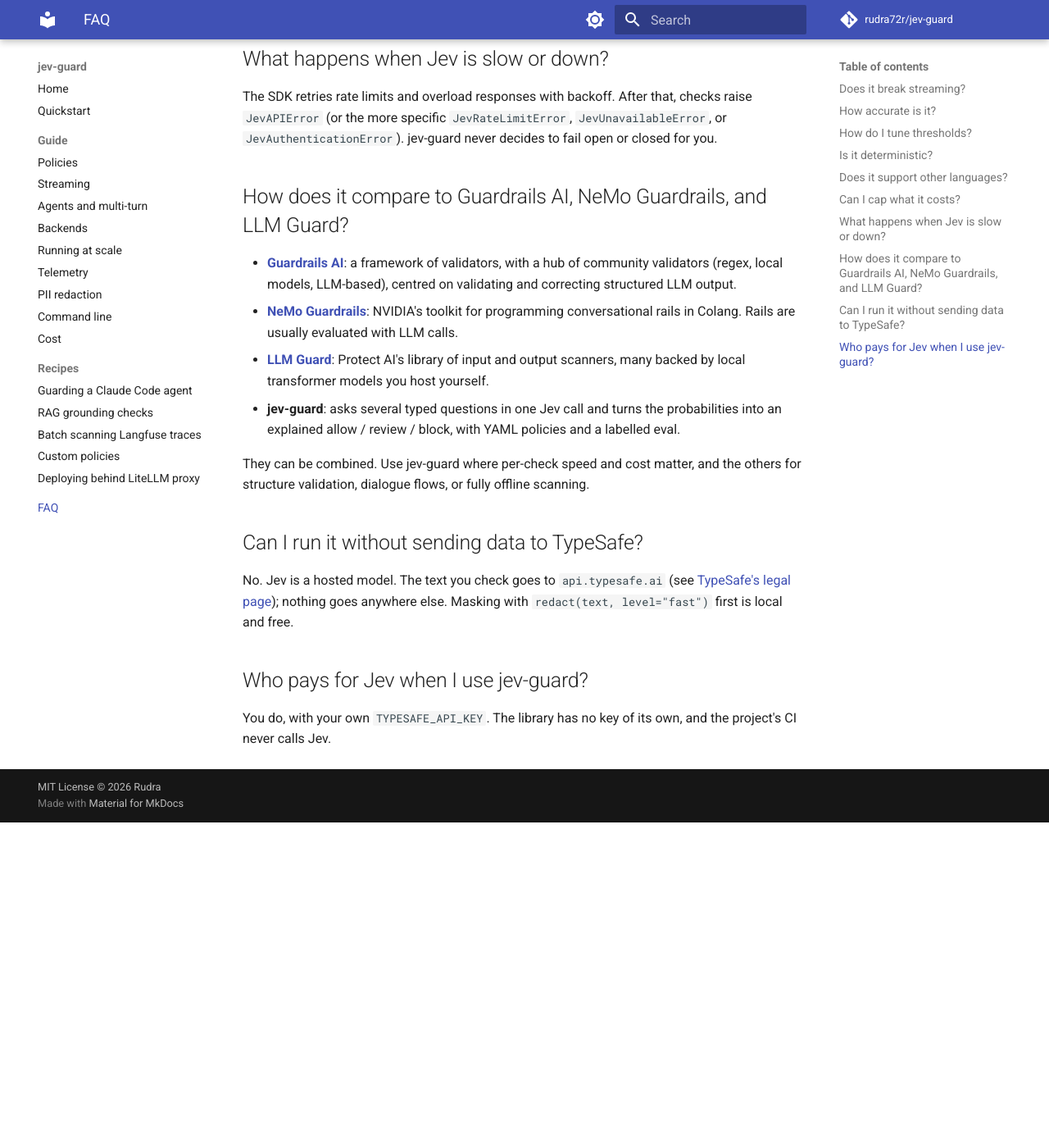
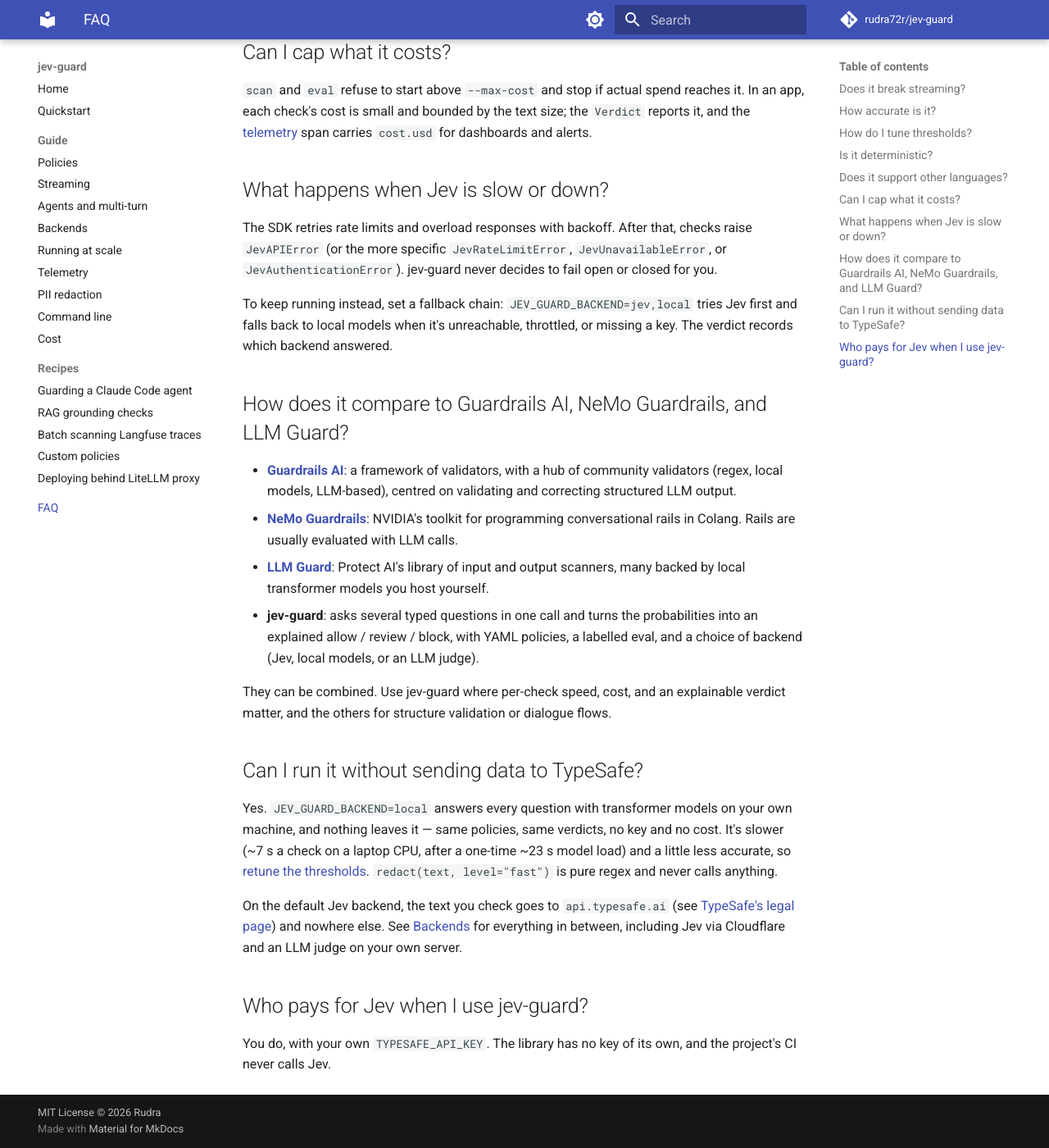
Before and after one commit to rudra72r/jev-guard, an MkDocs documentation site: the page built from docs/faq.md, in a window 1280 px wide and 1400 px high, scrolled down 1132 px. Shown: the whole window at 82% size. Built offline with MkDocs 1.6.1 and Material for MkDocs 9.7.7, drawn with Linux system fonts in a browser that asks for light colours; comment, search, counter and statistics services are not loaded; before the commit the page ends 2135 px from its top, so only the background shows below that; some of the changed text lies outside the part shown.

Commit message:
docs: correct the offline story, publish the docs site
- docs/faq.md said "Can I run it without sending data to TypeSafe? No." That
  stopped being true when the local backend landed. It also still said accuracy
  numbers were unmeasured, and pointed at other projects for offline scanning.
- Quickstart and .env.example now show the no-key paths up front, since
  TypeSafe signups have been closed on and off.
- Local latency corrected in docs/scale.md to match the measurement: ~7s per
  check after a one-time ~23s model load, not ~6s all in.
- New Docs workflow publishes the mkdocs site to gh-pages, so the site URL in
  mkdocs.yml and notes/ resolves once Pages is enabled.

```diff
--- a/docs/faq.md
+++ b/docs/faq.md
@@ -6,7 +6,11 @@
 
 ## How accurate is it?
 
-v0.1 ships a 100-sample labelled eval (`jev-guard eval`) with the pass bar each builtin must clear. Published numbers will follow the first full run against Jev. Until then, run it yourself: it takes a minute and costs about $0.001. For your own traffic, add labels to a log sample and run `jev-guard scan`.
+v0.1 ships a 100-sample labelled eval (`jev-guard eval`) with the pass bar each builtin must clear.
+
+Measured on it with the **offline** backend and `policies/general_local.yaml`: flagged F1 0.94, `is_prompt_injection` F1 0.95, `contains_pii` F1 0.92, `intent` F1 0.86. A regex baseline on the same samples catches 46% of the attacks. Reproduce with `jev-guard --backend local eval --policy policies/general_local.yaml` — no key, no cost.
+
+Numbers for Jev itself aren't published yet, because they haven't been measured on a real account. Run `jev-guard eval` on your key (about $0.001) and you'll have them for your setup. For your own traffic, add labels to a log sample and run `jev-guard scan`.
 
 ## How do I tune thresholds?
 
@@ -28,18 +32,22 @@
 
 The SDK retries rate limits and overload responses with backoff. After that, checks raise `JevAPIError` (or the more specific `JevRateLimitError`, `JevUnavailableError`, or `JevAuthenticationError`). jev-guard never decides to fail open or closed for you.
 
+To keep running instead, set a fallback chain: `JEV_GUARD_BACKEND=jev,local` tries Jev first and falls back to local models when it's unreachable, throttled, or missing a key. The verdict records which backend answered.
+
 ## How does it compare to Guardrails AI, NeMo Guardrails, and LLM Guard?
 
 - **[Guardrails AI](https://github.com/guardrails-ai/guardrails)**: a framework of validators, with a hub of community validators (regex, local models, LLM-based), centred on validating and correcting structured LLM output.
 - **[NeMo Guardrails](https://github.com/NVIDIA/NeMo-Guardrails)**: NVIDIA's toolkit for programming conversational rails in Colang. Rails are usually evaluated with LLM calls.
 - **[LLM Guard](https://github.com/protectai/llm-guard)**: Protect AI's library of input and output scanners, many backed by local transformer models you host yourself.
-- **jev-guard**: asks several typed questions in one Jev call and turns the probabilities into an explained allow / review / block, with YAML policies and a labelled eval.
+- **jev-guard**: asks several typed questions in one call and turns the probabilities into an explained allow / review / block, with YAML policies, a labelled eval, and a choice of backend (Jev, local models, or an LLM judge).
 
-They can be combined. Use jev-guard where per-check speed and cost matter, and the others for structure validation, dialogue flows, or fully offline scanning.
+They can be combined. Use jev-guard where per-check speed, cost, and an explainable verdict matter, and the others for structure validation or dialogue flows.
 
 ## Can I run it without sending data to TypeSafe?
 
-No. Jev is a hosted model. The text you check goes to `api.typesafe.ai` (see [TypeSafe's legal page](https://docs.typesafe.ai/legal)); nothing goes anywhere else. Masking with `redact(text, level="fast")` first is local and free.
+Yes. `JEV_GUARD_BACKEND=local` answers every question with transformer models on your own machine, and nothing leaves it — same policies, same verdicts, no key and no cost. It's slower (~7 s a check on a laptop CPU, after a one-time ~23 s model load) and a little less accurate, so [retune the thresholds](backends.md). `redact(text, level="fast")` is pure regex and never calls anything.
+
+On the default Jev backend, the text you check goes to `api.typesafe.ai` (see [TypeSafe's legal page](https://docs.typesafe.ai/legal)) and nowhere else. See [Backends](backends.md) for everything in between, including Jev via Cloudflare and an LLM judge on your own server.
 
 ## Who pays for Jev when I use jev-guard?
 
```
Also changed, not shown: docs/quickstart.md (+9 -1 lines), docs/scale.md (+1 -1 lines), 2 other files.
